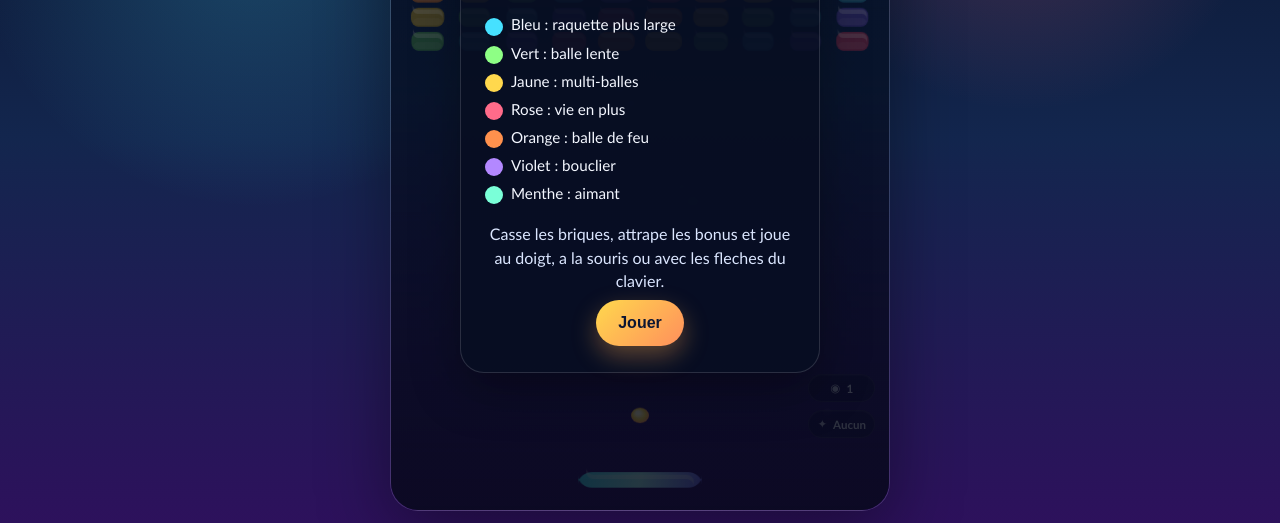
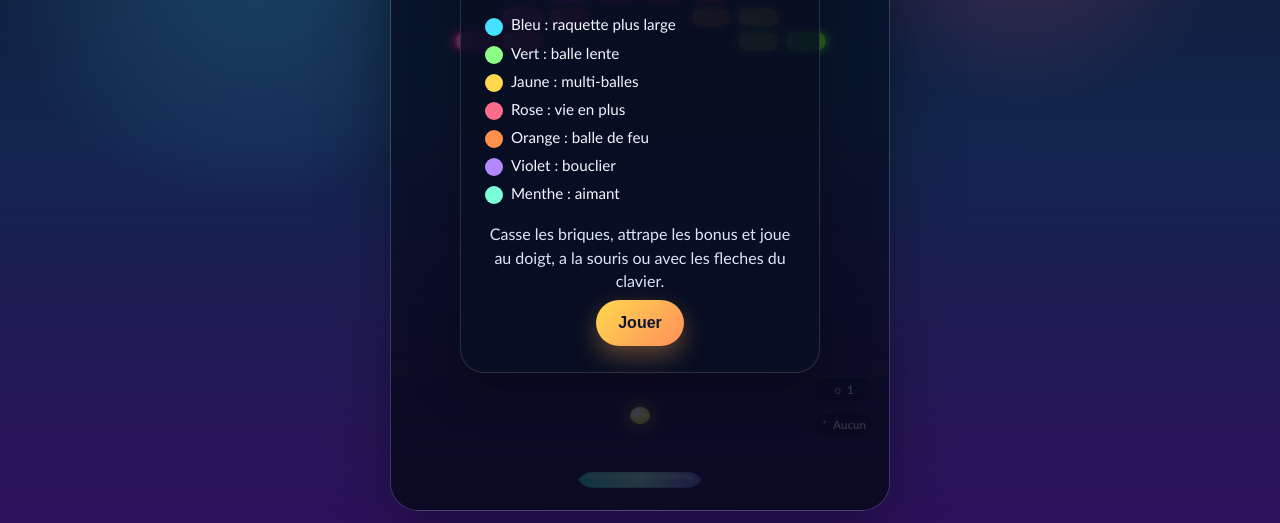
Before and after one commit to digitalfox703-rgb/brick-game, a plain HTML site: page index.html in a window 1280 px wide. Shown: the part 277-800 px from the top of the page. Drawn offline with Linux system fonts and the light colour scheme; animation ran at ten frames a second.

Commit message:
Update brick game visuals and gameplay

```diff
--- a/index.html
+++ b/index.html
@@ -246,7 +246,7 @@
     <div class="hud">
       <div class="topbar">
         <div class="pill"><small>Score</small><strong id="score">0</strong></div>
-        <div class="pill"><small>Vies</small><strong id="lives">3</strong></div>
+        <div class="pill"><small>Vies</small><strong id="lives">2</strong></div>
         <div class="pill"><small>Niveau</small><strong id="level">1</strong></div>
       </div>
 
@@ -255,8 +255,8 @@
     </div>
 
     <div class="microhud">
-      <div class="micro"><span class="icon">◉</span><strong id="balls">1</strong></div>
-      <div class="micro"><span class="icon">✦</span><strong id="effect">Aucun</strong></div>
+      <div class="micro"><span class="icon">o</span><strong id="balls">1</strong></div>
+      <div class="micro"><span class="icon">*</span><strong id="effect">Aucun</strong></div>
     </div>
 
     <div class="overlay" id="overlay">
@@ -312,10 +312,85 @@
       missile: { color: "#ff5252", label: "Missiles", icon: "T" }
     };
 
+    const animalLevels = [
+      { name: "Poisson", mask: [
+        "0001111000",
+        "0011111100",
+        "0111111110",
+        "1111111111",
+        "1111111111",
+        "0111111110",
+        "0011111100",
+        "0001111000",
+        "0011001100",
+        "0110000110"
+      ]},
+      { name: "Chat", mask: [
+        "1100000011",
+        "1110000111",
+        "0111111110",
+        "1111111111",
+        "1111111111",
+        "1111111111",
+        "0111111110",
+        "0011111100",
+        "0010110100",
+        "0001111000"
+      ]},
+      { name: "Oiseau", mask: [
+        "0001000000",
+        "0011100000",
+        "0111110000",
+        "1111111100",
+        "0111111111",
+        "0011111110",
+        "0001111100",
+        "0011111110",
+        "0110000111",
+        "1100000011"
+      ]},
+      { name: "Tortue", mask: [
+        "0001111000",
+        "0011111100",
+        "0111111110",
+        "1111111111",
+        "1111111111",
+        "1111111111",
+        "0111111110",
+        "0011111100",
+        "0101101010",
+        "1000000001"
+      ]},
+      { name: "Lapin", mask: [
+        "0011001100",
+        "0011001100",
+        "0011111100",
+        "0111111110",
+        "1111111111",
+        "1111111111",
+        "0111111110",
+        "0011111100",
+        "0010110100",
+        "0001111000"
+      ]},
+      { name: "Papillon", mask: [
+        "1100110011",
+        "1111111111",
+        "0111111110",
+        "0011111100",
+        "0001111000",
+        "0001111000",
+        "0011111100",
+        "0111111110",
+        "1111111111",
+        "1100110011"
+      ]}
+    ];
+
     const state = {
       running: false,
       score: 0,
-      lives: 3,
+      lives: 2,
       level: 1,
       pointerX: width / 2,
       bricks: [],
@@ -342,6 +417,7 @@
         missileUntil: 0
       },
       levelConfig: null,
+      currentAnimal: animalLevels[0],
       ballLocked: true,
       paddle: {
         x: width / 2 - 62,
@@ -358,7 +434,7 @@
     function resetGame() {
       state.running = true;
       state.score = 0;
-      state.lives = 3;
+      state.lives = 2;
       state.level = 1;
       state.pointerX = width / 2;
       state.effects.wideUntil = 0;
@@ -378,7 +454,7 @@
       state.levelConfig = getLevelConfig(1);
       state.paddle.width = state.levelConfig.paddleWidth;
       state.paddle.x = width / 2 - state.paddle.width / 2;
-      state.balls = [createBall(width / 2, height - 110, 5.4, -7.2)];
+      state.balls = [createBall(width / 2, height - 110, 4.8, -6.2)];
       state.ballLocked = true;
       buildLevel();
       updateHud();
@@ -393,7 +469,7 @@
         y,
         vx,
         vy,
-        radius: 9,
+        radius: 10,
         baseVx: vx,
         baseVy: vy,
         trail: []
@@ -402,23 +478,17 @@
 
     function getLevelConfig(level) {
       return {
-        speedScale: 1 + Math.min(0.85, (level - 1) * 0.055),
-        hpBoost: Math.min(2, Math.floor((level - 1) / 2)),
+        speedScale: 1 + Math.min(0.55, (level - 1) * 0.038),
+        hpBoost: 0,
         paddleWidth: Math.max(88, 124 - Math.floor((level - 1) / 2) * 5),
-        bonusChance: Math.max(0.18, 0.34 - (level - 1) * 0.012),
+        bonusChance: Math.max(0.08, 0.15 - (level - 1) * 0.006),
         missileRate: Math.max(220, 340 - (level - 1) * 8)
       };
     }
 
     function buildLevel() {
       state.levelConfig = getLevelConfig(state.level);
-      const palette = [
-        ["#b93e63", "#c46f31", "#b89b33", "#4f9d58", "#287fa0", "#584ab1"],
-        ["#a34767", "#b4663f", "#b39a4b", "#5c8e4a", "#317c8b", "#6f5aa8"],
-        ["#96364f", "#9f5927", "#9d8332", "#4f8654", "#216d88", "#51409a"]
-      ];
-
-      const levelPalette = palette[(state.level - 1) % palette.length];
+      state.currentAnimal = animalLevels[(state.level - 1) % animalLevels.length];
       const brickWidth = (width - sidePadding * 2 - brickGap * (brickCols - 1)) / brickCols;
       state.bricks = [];
 
@@ -431,26 +501,19 @@
             y: topPadding + row * (brickHeight + brickGap),
             width: brickWidth,
             height: brickHeight,
-            color: levelPalette[(row + col) % levelPalette.length],
-            hp: Math.min(strength, 3)
+            hue: (row * 30 + col * 20 + state.level * 18) % 360,
+            hp: 1
           });
         }
       }
     }
 
     function shouldPlaceBrick(row, col, level) {
-      const pattern = (level - 1) % 4;
-      if (pattern === 1) return (row + col) % 2 === 0 || row < 2;
-      if (pattern === 2) return col > 0 && col < brickCols - 1 || row % 2 === 0;
-      if (pattern === 3) return row === col || row + col === brickCols - 1 || row > 3;
-      return true;
+      return state.currentAnimal.mask[row][col] === "1";
     }
 
     function getBrickStrength(row, col, level) {
-      const base = 1 + Math.floor((level - 1) / 3) + state.levelConfig.hpBoost;
-      const bonusRow = row > 4 ? 1 : 0;
-      const bonusPattern = (level % 5 === 0 && col % 2 === 0) ? 1 : 0;
-      return Math.min(3, base + bonusRow + bonusPattern);
+      return 1;
     }
 
     function updateHud() {
@@ -546,15 +609,16 @@
     }
 
     function damageBrick(brick, damage, hitX, hitY) {
-      brick.hp -= damage;
-      state.score += 10 * damage;
-      addParticles(hitX, hitY, brick.color);
+      brick.hp = 0;
+      state.score += 10;
+      const flashColor = "hsl(" + brick.hue + " 95% 60%)";
+      addParticles(hitX, hitY, flashColor);
       state.flashes.push({
         x: brick.x + brick.width / 2,
         y: brick.y + brick.height / 2,
         size: Math.max(brick.width, brick.height) * 0.9,
-        life: 12,
-        color: brick.color
+        life: 16,
+        color: flashColor
       });
       playSound("brick");
     }
@@ -720,7 +784,7 @@
         ball.x += ball.vx * slowFactor * levelSpeed;
         ball.y += ball.vy * slowFactor * levelSpeed;
         ball.trail.push({ x: ball.x, y: ball.y });
-        if (ball.trail.length > 8) ball.trail.shift();
+        if (ball.trail.length > 14) ball.trail.shift();
 
         if (ball.x - ball.radius <= 0 || ball.x + ball.radius >= width) {
           ball.vx *= -1;
@@ -743,11 +807,11 @@
           ball.vy > 0
         ) {
           const hit = (ball.x - (paddle.x + paddle.width / 2)) / (paddle.width / 2);
-          ball.vx = hit * (7.2 + Math.min(2.4, state.level * 0.15));
-          ball.vy = -Math.max(6.4, 8.2 - Math.abs(hit) + Math.min(1.6, state.level * 0.08));
+          ball.vx = hit * (5.6 + Math.min(1.7, state.level * 0.12));
+          ball.vy = -Math.max(5.8, 6.9 - Math.abs(hit) + Math.min(1.1, state.level * 0.06));
           ball.y = paddle.y - ball.radius - 1;
           if (state.effects.magnetUntil > now) {
-            ball.vx *= 0.7;
+            ball.vx *= 0.55;
           }
           playSound("paddle");
         }
@@ -760,9 +824,7 @@
             ball.y + ball.radius > brick.y &&
             ball.y - ball.radius < brick.y + brick.height
           ) {
-            const power = getBallPower(ball, now);
-            damageBrick(brick, power, ball.x, ball.y);
-            shatterNearbyBricks(brick, power, ball);
+            damageBrick(brick, 1, ball.x, ball.y);
 
             if (state.effects.fireUntil <= now) {
               const overlapLeft = ball.x + ball.radius - brick.x;
@@ -797,7 +859,7 @@
         state.missiles = [];
         state.levelConfig = getLevelConfig(state.level);
         state.paddle.width = state.effects.wideUntil > now ? 178 : state.levelConfig.paddleWidth;
-        state.balls = [createBall(width / 2, height - 110, 5.5 + Math.min(state.level, 7) * 0.38, -7.5 - Math.min(state.level, 6) * 0.22)];
+        state.balls = [createBall(width / 2, height - 110, 5 + Math.min(state.level, 7) * 0.2, -6.4 - Math.min(state.level, 6) * 0.16)];
         state.ballLocked = true;
         buildLevel();
         if (state.balls[0]) {
@@ -811,7 +873,7 @@
 
       if (state.balls.length === 0) {
         if (state.effects.shieldUntil > now) {
-          state.balls = [createBall(width / 2, height - 110, 5.2, -7)];
+          state.balls = [createBall(width / 2, height - 110, 4.8, -6.2)];
           state.ballLocked = true;
           lockBallToPaddle(state.balls[0]);
           statusEl.classList.remove("hidden");
@@ -823,7 +885,7 @@
             endGame();
             return;
           }
-          state.balls = [createBall(width / 2, height - 110, 5.2, -7)];
+          state.balls = [createBall(width / 2, height - 110, 4.8, -6.2)];
           state.ballLocked = true;
           lockBallToPaddle(state.balls[0]);
           statusEl.classList.remove("hidden");
@@ -894,20 +956,24 @@
 
     function drawBricks() {
       state.bricks.forEach((brick) => {
-        const pulse = 0.82 + Math.sin((performance.now() / 160) + brick.x * 0.02 + brick.y * 0.01) * 0.08;
-        const alpha = 0.62 + brick.hp * 0.1;
+        const shimmer = (performance.now() / 14 + brick.x * 0.35 + brick.y * 0.25) % 360;
+        const pulse = 0.92 + Math.sin((performance.now() / 180) + brick.x * 0.02 + brick.y * 0.01) * 0.05;
+        const baseColor = "hsl(" + ((brick.hue + shimmer * 0.08) % 360) + " 92% 56%)";
         ctx.save();
         ctx.translate(brick.x + brick.width / 2, brick.y + brick.height / 2);
-        ctx.scale(pulse, 1);
-        ctx.fillStyle = brick.color + Math.round(alpha * 255).toString(16).padStart(2, "0");
+        ctx.scale(pulse, pulse);
+        ctx.shadowColor = baseColor;
+        ctx.shadowBlur = 12;
+        ctx.fillStyle = baseColor;
         roundRect(ctx, -brick.width / 2, -brick.height / 2, brick.width, brick.height, 9);
         ctx.fill();
 
-        ctx.fillStyle = "rgba(255,255,255,0.26)";
-        roundRect(ctx, -brick.width / 2 + 2, -brick.height / 2 + 2, brick.width - 4, 5, 6);
-        ctx.fill();
-        ctx.fillStyle = "rgba(255,255,255,0.08)";
-        roundRect(ctx, -brick.width / 2 + 2, 1, brick.width - 4, brick.height / 2 - 3, 6);
+        const gloss = ctx.createLinearGradient(-brick.width / 2, -brick.height / 2, brick.width / 2, brick.height / 2);
+        gloss.addColorStop(0, "rgba(255,255,255,0.7)");
+        gloss.addColorStop(0.35, "rgba(255,255,255,0.18)");
+        gloss.addColorStop(1, "rgba(255,255,255,0.04)");
+        ctx.fillStyle = gloss;
+        roundRect(ctx, -brick.width / 2 + 2, -brick.height / 2 + 2, brick.width - 4, brick.height - 4, 7);
         ctx.fill();
         ctx.restore();
       });
@@ -931,21 +997,26 @@
     function drawBalls() {
       state.balls.forEach((ball) => {
         ball.trail.forEach((point, index) => {
-          const alpha = (index + 1) / ball.trail.length * 0.14;
-          ctx.fillStyle = "rgba(255, 216, 77, " + alpha + ")";
+          const alpha = (index + 1) / ball.trail.length * 0.18;
+          ctx.fillStyle = "rgba(255, 244, 170, " + alpha + ")";
           ctx.beginPath();
-          ctx.arc(point.x, point.y, ball.radius * (0.45 + index / ball.trail.length * 0.3), 0, Math.PI * 2);
+          ctx.arc(point.x, point.y, ball.radius * (0.4 + index / ball.trail.length * 0.42), 0, Math.PI * 2);
           ctx.fill();
         });
 
-        const gradient = ctx.createRadialGradient(ball.x - 2, ball.y - 3, 2, ball.x, ball.y, ball.radius + 2);
-        gradient.addColorStop(0, "#fff7d1");
-        gradient.addColorStop(0.5, "#ffd84d");
-        gradient.addColorStop(1, "#ff7d5f");
+        const gradient = ctx.createRadialGradient(ball.x - 3, ball.y - 4, 2, ball.x, ball.y, ball.radius + 4);
+        gradient.addColorStop(0, "#ffffff");
+        gradient.addColorStop(0.35, "#fff3b1");
+        gradient.addColorStop(0.75, "#ffd84d");
+        gradient.addColorStop(1, "#ff9970");
+        ctx.save();
+        ctx.shadowColor = "rgba(255, 216, 77, 0.8)";
+        ctx.shadowBlur = 18;
         ctx.fillStyle = gradient;
         ctx.beginPath();
         ctx.arc(ball.x, ball.y, ball.radius, 0, Math.PI * 2);
         ctx.fill();
+        ctx.restore();
       });
     }
 
@@ -1034,16 +1105,12 @@
     function drawLevelLabel() {
       if (!state.running || performance.now() > state.levelLabelUntil) return;
       ctx.save();
-      const tierText =
-        state.level < 3 ? "Chauffe" :
-        state.level < 6 ? "Rush" :
-        state.level < 9 ? "Chaos" :
-        "Inferno";
+      const tierText = state.currentAnimal.name;
       ctx.fillStyle = "rgba(255,255,255,0.1)";
       ctx.font = "bold 52px Trebuchet MS";
       ctx.textAlign = "center";
       ctx.fillText("NIVEAU " + state.level, width / 2, height / 2 - 12);
-      ctx.fillStyle = "rgba(255,216,77,0.72)";
+      ctx.fillStyle = "rgba(255,216,77,0.86)";
       ctx.font = "bold 24px Trebuchet MS";
       ctx.fillText(tierText, width / 2, height / 2 + 26);
       ctx.restore();
```
